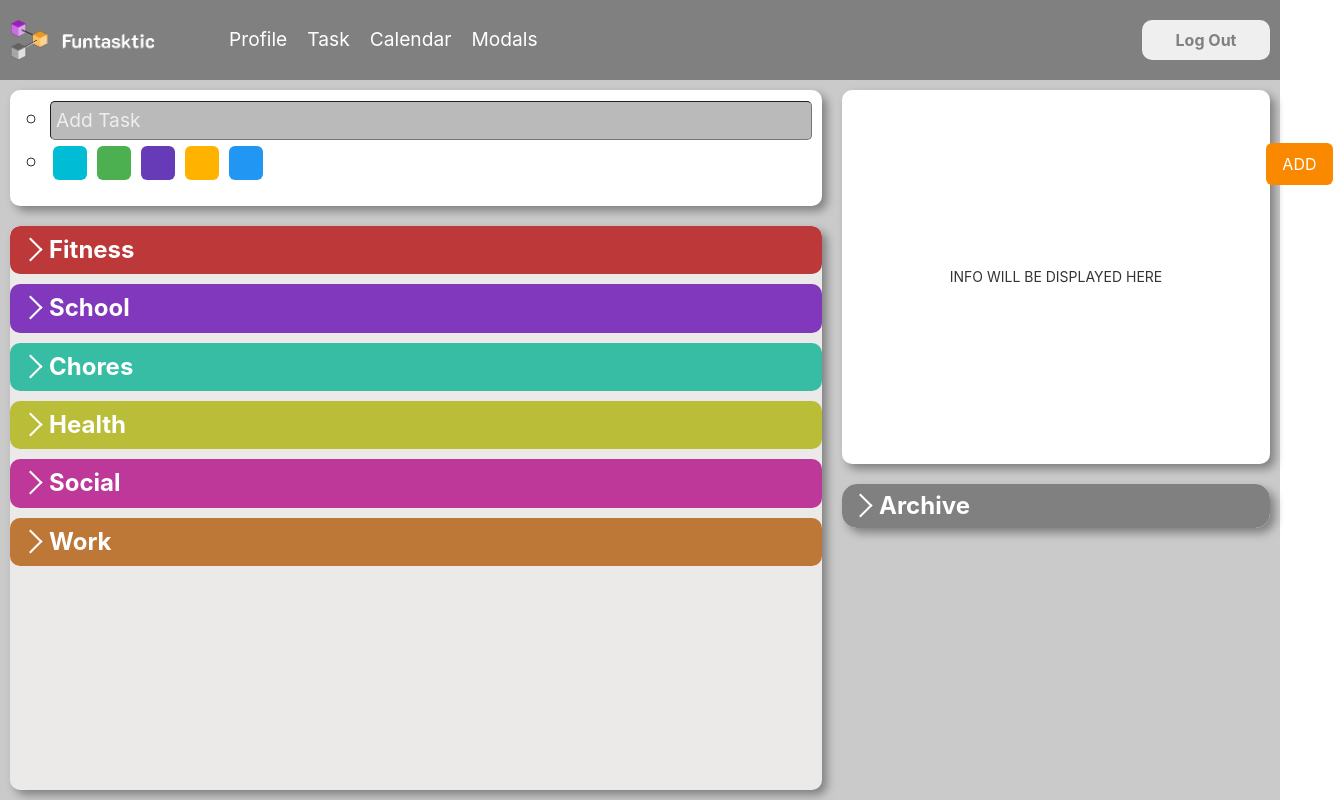
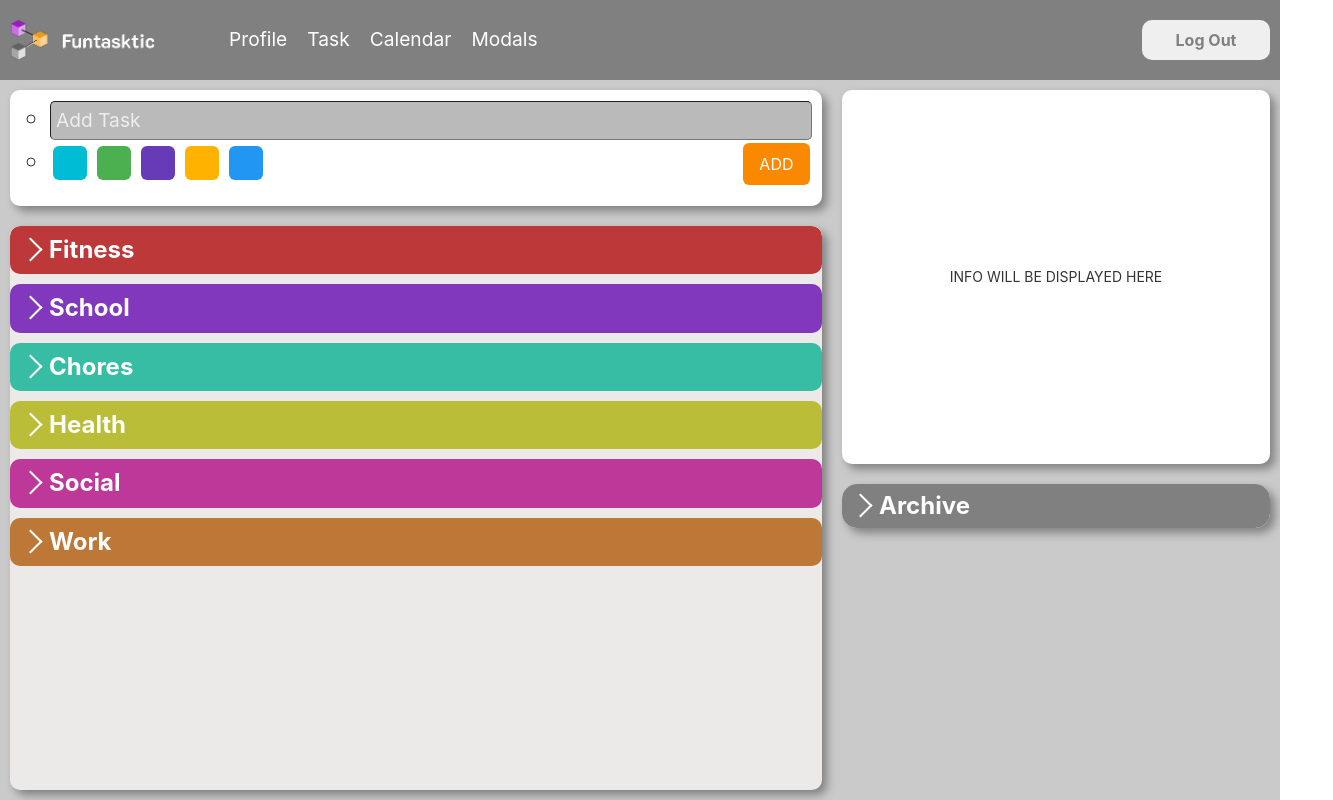
Before and after one commit to LanceChrysler/Funtasktic, a React (Create React App) app: page /u/task in a window 1280 px wide. Shown: the whole page, 1333 px wide, since content can reach past the window. Built offline with nearby package versions, Linux system fonts and the light colour scheme; some icons are missing.

Commit message:
Update pages.css
fix display error

```diff
--- a/src/pages/pages.css
+++ b/src/pages/pages.css
@@ -527,7 +527,7 @@
 
 .TaskPage .AddTaskButtons {
     display: flex;
-    width: 100vw;
+    width: auto;
     size: 1em;
     margin: 2.5px;
 }
```
